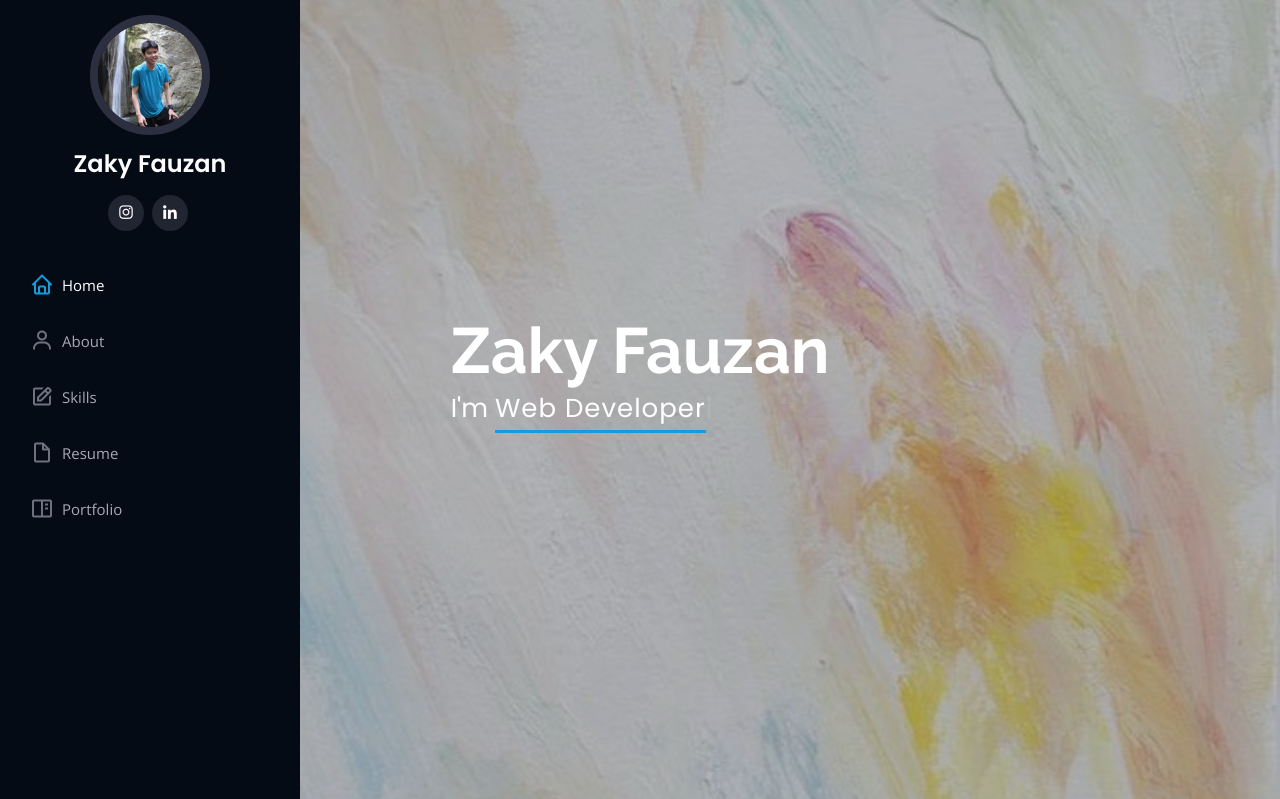
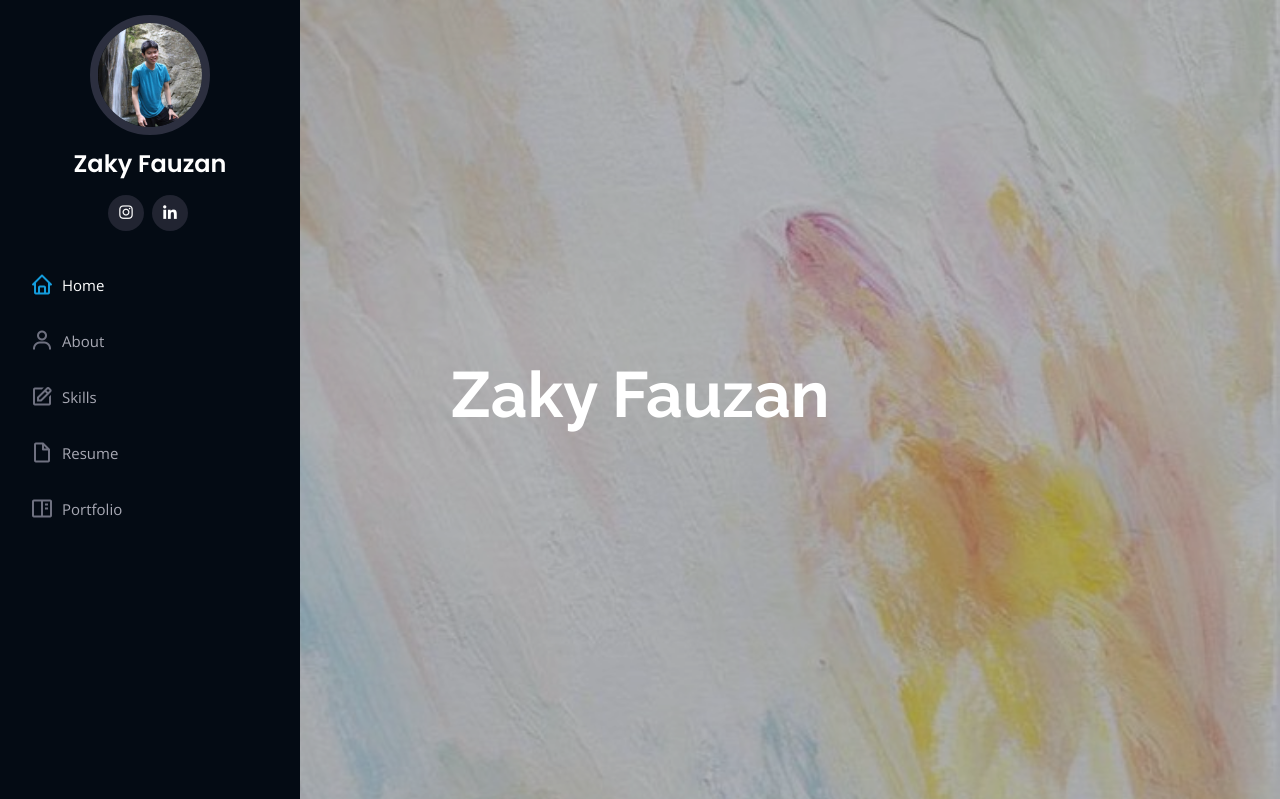
Before and after one commit to zkifzn/zkifzn.github.io, a PHP site: page / in a window 1280 px wide. Shown: the top 799 px of the page. Run offline with PHP 8.4, Linux system fonts and the light colour scheme.

Commit message:
Update index.php

```diff
--- a/index.php
+++ b/index.php
@@ -15,7 +15,6 @@
   <section id="hero" class="d-flex flex-column justify-content-center align-items-center">
     <div class="hero-container" data-aos="fade-in">
       <h1>Zaky Fauzan</h1>
-      <p>I'm <span class="typed" data-typed-items="Web Developer"></span></p>
     </div>
   </section><!-- End Hero -->
 
```
